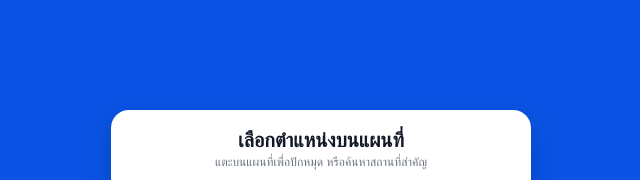
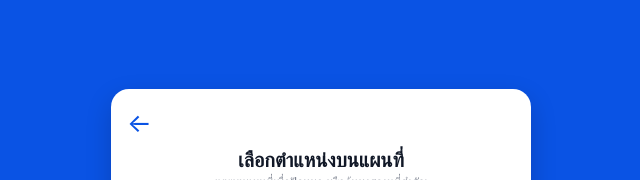
Before and after one commit to 6731503036WichayaponSeepin/DisasterAssistanceSystem, a website: page frontend/pages/map.html in a window 1280 px wide. Shown: the top 180 px of the page, without its empty margins (319-959 px from the left). Drawn offline with nearby package versions, Linux system fonts and the light colour scheme.

Commit message:
Update map.html

```diff
--- a/frontend/pages/map.html
+++ b/frontend/pages/map.html
@@ -9,6 +9,15 @@
 <link rel="stylesheet" href="https://unpkg.com/leaflet@1.9.4/dist/leaflet.css"/>
 
 <style>
+  .back-btn{
+    font-size:26px;
+    cursor:pointer;
+    color:#0A53E4;
+    margin-bottom:10px;
+}
+
+
+
     :root{
       --blue:#0A53E4;
       --card:#FFFFFF;
@@ -94,12 +103,15 @@
     /* Status */
     .status{margin-top:10px;font-size:11px;color:var(--subtext);min-height:14px;}
 
+
 </style>
 
 </head>
 <body>
 
-<div class="card">
+  <div class="card">
+
+    <div class="back-btn" onclick="history.back()">←</div>
 
   <div class="title">เลือกตำแหน่งบนแผนที่</div>
   <div class="subtitle">แตะบนแผนที่เพื่อปักหมุด หรือค้นหาสถานที่สำคัญ</div>
@@ -345,6 +357,9 @@ document.getElementById("btn-confirm").onclick = async () => {
   alert("บันทึกตำแหน่งสำเร็จ!");
 };
 
+
+
+
 </script>
 
 </body>
```
